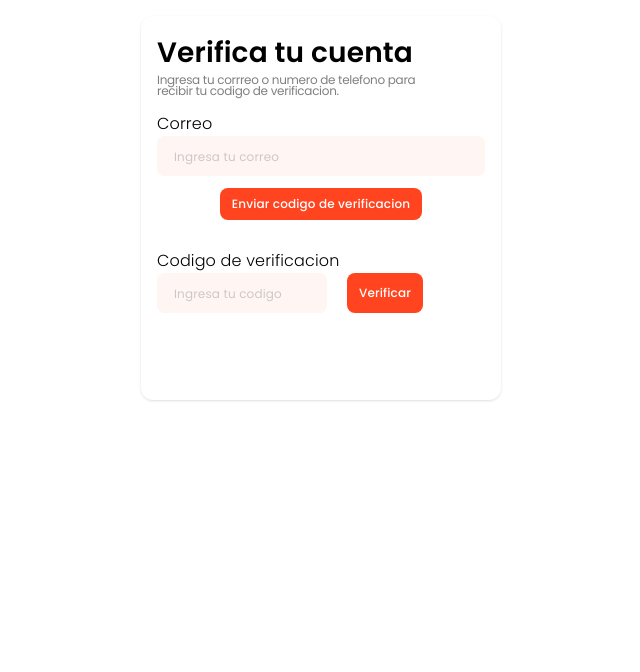
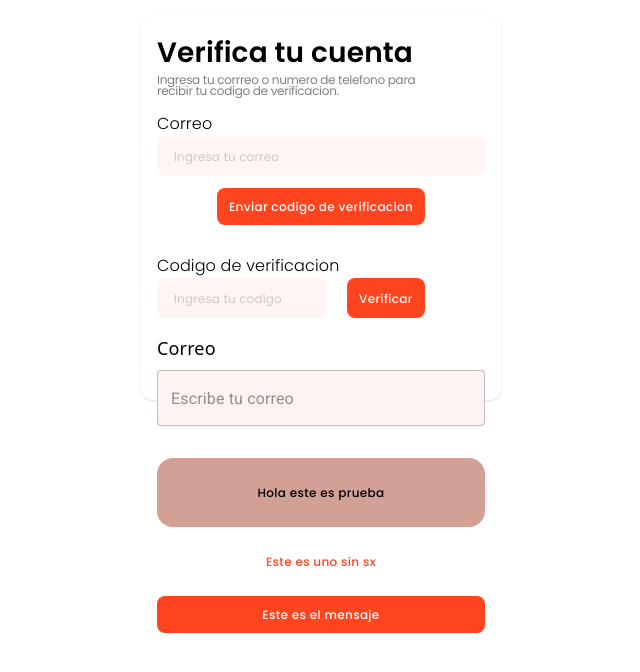
Before and after one commit to BonApp-etit/front, a Next.js app: page /verificacion_de_cuenta in a window 1280 px wide. Shown: the top 672 px of the page, without its empty margins (319-959 px from the left). Built offline with nearby package versions, Linux system fonts and the light colour scheme.

Commit message:
Configuracion de theme

```diff
--- a/src/components/CustomButton.jsx
+++ b/src/components/CustomButton.jsx
@@ -11,23 +11,15 @@ const CustomButton = ({
   onClick,
   props,
 }) => {
-  {
-    /**
-  const handleClick = () => {
-    alert("¡Botón clickeado!");
-  };
-   */
-  }
-
   return (
     <Button
-      variant="contained" // Estilo del botón
+      variant="outlined" // Estilo del botón
       size={size ? size : "medium"} // Tamaño del botón
       type={type}
       //endIcon={<ArrowForward />}   // Icono al inicio
       onClick={onClick} // Maneja el evento de clic
       sx={{
-        textTransform: uppercase ? "uppercase" : "none",
+        textTransform: "none",
       }}
       className={[
         tailwindClasses,
--- a/src/components/StyledButton.jsx
+++ b/src/components/StyledButton.jsx
@@ -1,54 +1,39 @@
 import React from "react";
 import { styled } from "@mui/system";
+import { Button } from "@mui/material";
 
-// Crear el botón utilizando Tailwind y Material UI styled
-const CustomStyledButton = styled("button")(
-  ({ bgColor, hoverColor, textColor, padding, borderRadius, theme }) => ({
-    backgroundColor: bgColor || theme.palette.primary.main, // Color de fondo (con opción a personalizar)
-    color: textColor || theme.palette.primary.contrastText, // Color del texto
+const StyledButton = ({ text, disabled, tailwindClasses }) => {
+  // Crear el botón utilizando Tailwind y Material UI styled
+  const CustomStyledButton = styled(Button)(({ theme }) => ({
+    backgroundColor: theme.palette.primary.main, // Color de fondo (con opción a personalizar)
+    color: theme.palette.primary.contrastText, // Color del texto
     fontFamily: "Poppins, sans-serif",
     fontWeight: 500,
     fontSize: "0.75rem",
-    padding: padding || "8px 12px", // Padding del botón (puede ser personalizado)
-    borderRadius: borderRadius || "8px", // Radio de borde redondeado
+    textTransform: "none",
+    padding: "8px 12px", // Padding del botón (puede ser personalizado)
+    borderRadius: "8px", // Radio de borde redondeado
     border: "none", // Eliminar bordes predeterminados
     cursor: "pointer",
     fontSize: "12px",
     transition: "background-color 0.3s ease", // Transición suave para hover
     "&:hover": {
-      backgroundColor: hoverColor || theme.palette.primary.hover, // Color de hover (personalizable)
+      backgroundColor: theme.palette.primary.hover, // Color de hover (personalizable)
     },
     "&:active": {
-      backgroundColor: hoverColor || theme.palette.primary.active, // Color de hover (personalizable)
+      backgroundColor: theme.palette.primary.active, // Color de hover (personalizable)
     },
     "&:disabled": {
       backgroundColor: "#9CA3AF", // Color de fondo deshabilitado
       cursor: "not-allowed",
     },
-  })
-);
+  }));
 
-// Botón funcional con clases Tailwind adicionales
-const StyledButton = ({
-  text,
-  onClick,
-  bgColor,
-  hoverColor,
-  textColor,
-  padding,
-  borderRadius,
-  disabled,
-  tailwindClasses,
-}) => {
+  // Botón funcional con clases Tailwind adicionales
+
   return (
     <CustomStyledButton
       className={[tailwindClasses, "h-4 text-xs"]}
-      onClick={onClick}
-      bgColor={bgColor}
-      hoverColor={hoverColor}
-      textColor={textColor}
-      padding={padding}
-      borderRadius={borderRadius}
       disabled={disabled}
     >
       {text}
--- a/src/pages/verificacion_de_cuenta/index.jsx
+++ b/src/pages/verificacion_de_cuenta/index.jsx
@@ -88,8 +88,7 @@ export default function Verificacion_de_cuenta() {
             />
           </div>
         </div>
-        {/**
- *  <CustomInput
+        <CustomInput
           label="Correo"
           placeholder="Escribe tu correo"
           customWidth="150px"
@@ -106,19 +105,18 @@ export default function Verificacion_de_cuenta() {
             "&:hover": { background: "#77463d" },
             padding: "24px",
             borderRadius: "16px",
-            disabled: true,
+            disabled: false,
           }}
           variant="outlined"
         >
           Hola este es prueba
         </Button>
 
-        <Button variant="contained">Este es uno sin sx</Button>
+        <Button color="primary" variant="outlined">
+          Este es uno sin sx
+        </Button>
 
-        <StyledButton>Este es un boton con styled</StyledButton>
- *
-
- */}
+        <StyledButton text="Este es el mensaje" sx={{ padding: "24px" }} />
       </div>
     </main>
   );
--- a/src/theme.js
+++ b/src/theme.js
@@ -4,20 +4,16 @@ import { createTheme } from "@mui/material/styles";
 const theme = createTheme({
   palette: {
     primary: {
-      main: "#ff441f", // Naranja principal ---Default
-      hover: "#f01d06", // Naranja claro --- Hover
-      active: "#c71007", // Naranja Oscuro --- Active
-      diseabled: "#ffe2d4",
-      diseabledText: "#ff6037",
+      light: "#ffc2a8",
+      main: "#ff441f",
+      dark: "#c71007",
       contrastText: "#FFFFFF", // Texto en blanco sobre el color primario
+      //main: "#ff441f", // Naranja principal ---Default 500
+      //
     },
     // Outlined
     secondary: {
       main: "#ff441f", // Naranja outlined  ---- Default
-      hover: "#c71007", // Naranja outlined ---- Hover
-      active: "#9e0f0e", // Naranja  ------ Active
-      diseabled: "#ffc2a8", // Diseabled
-      diseabledText: "#ffc2a8", // Text diseabled
       contrastText: "#FFFFFF", // Texto en blanco sobre el color secundario
     },
     background: {
@@ -26,7 +22,59 @@ const theme = createTheme({
     },
     text: {
       primary: "#000000", // Color de texto principal
-      secondary: "#757575", // Color de texto secundario
+      secondary: "#000000", // Color de texto secundario
+      disabled: "#ff6037", // 400
+    },
+
+    action: {
+      hover: "#f01d06",
+      selected: "#c71007",
+      disabledBackground: "#ffe2d4",
+      disabled: "#ff6037",
+    },
+  },
+  typography: {
+    button: {
+      textTransform: "none", // Evitar mayúsculas automáticas en botones
+      fontWeight: 500,
+    },
+  },
+
+  breakpoints: {
+    values: {
+      xs: 0, // Extra pequeño
+      sm: 600, // Pequeño
+      md: 700, // Mediano
+      lg: 1200, // Grande
+      xl: 1920, // Extra grande
+    },
+  },
+
+  components: {
+    MuiButton: {
+      styleOverrides: {
+        root: ({ theme }) => ({
+          fontSize: "0.75rem",
+          fontFamily: "Poppins, sans-serif",
+          fontWeight: 500,
+          textTransform: "none",
+          padding: "8px 12px", // Padding del botón (puede ser personalizado)
+          borderRadius: "8px", // Radio de borde redondeado
+          border: "none", // Eliminar bordes predeterminados
+          cursor: "pointer",
+          transition: "background-color 0.3s ease", // Transición suave para hover
+          "&:hover": {
+            backgroundColor: theme.palette.action.hover, // Color de hover (personalizable)
+          },
+          "&:active": {
+            backgroundColor: theme.palette.action.selected, // Color de hover (personalizable)
+          },
+          "&:disabled": {
+            backgroundColor: theme.palette.action.disabledBackground, // Color de fondo deshabilitado
+            cursor: "not-allowed",
+          },
+        }),
+      },
     },
   },
 });
```
